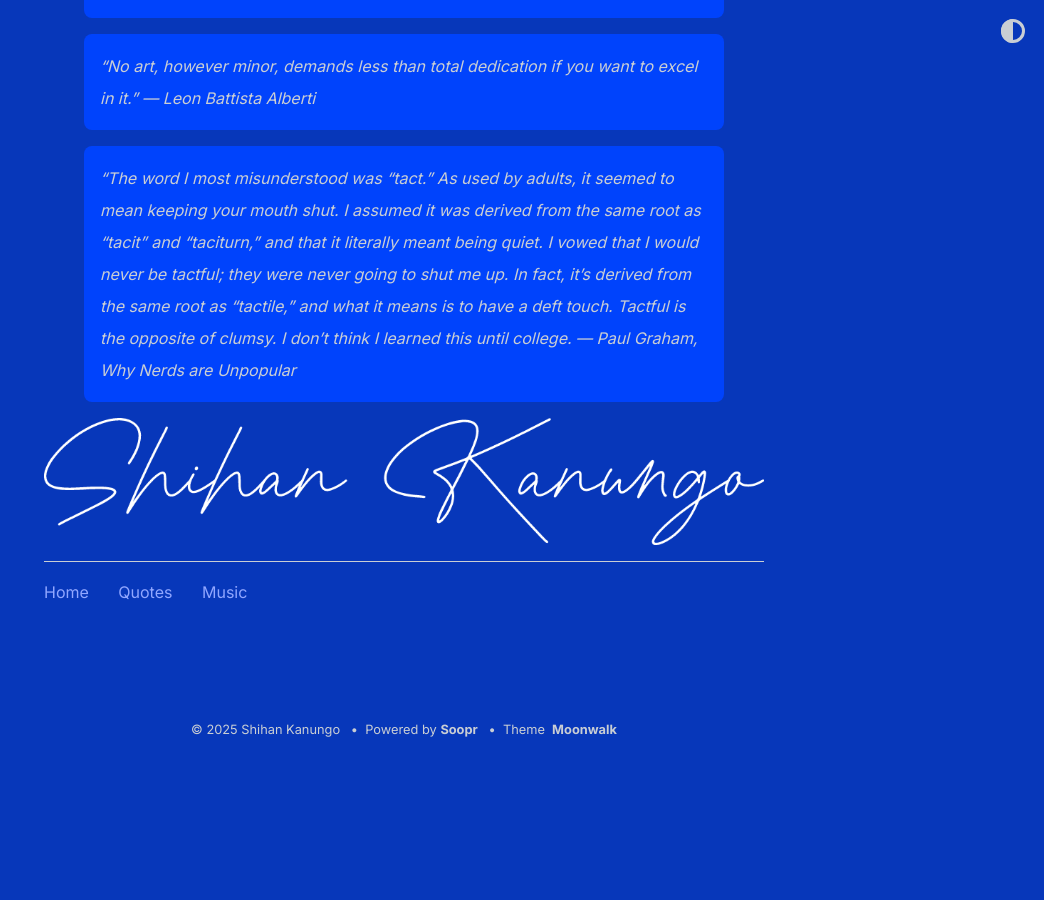
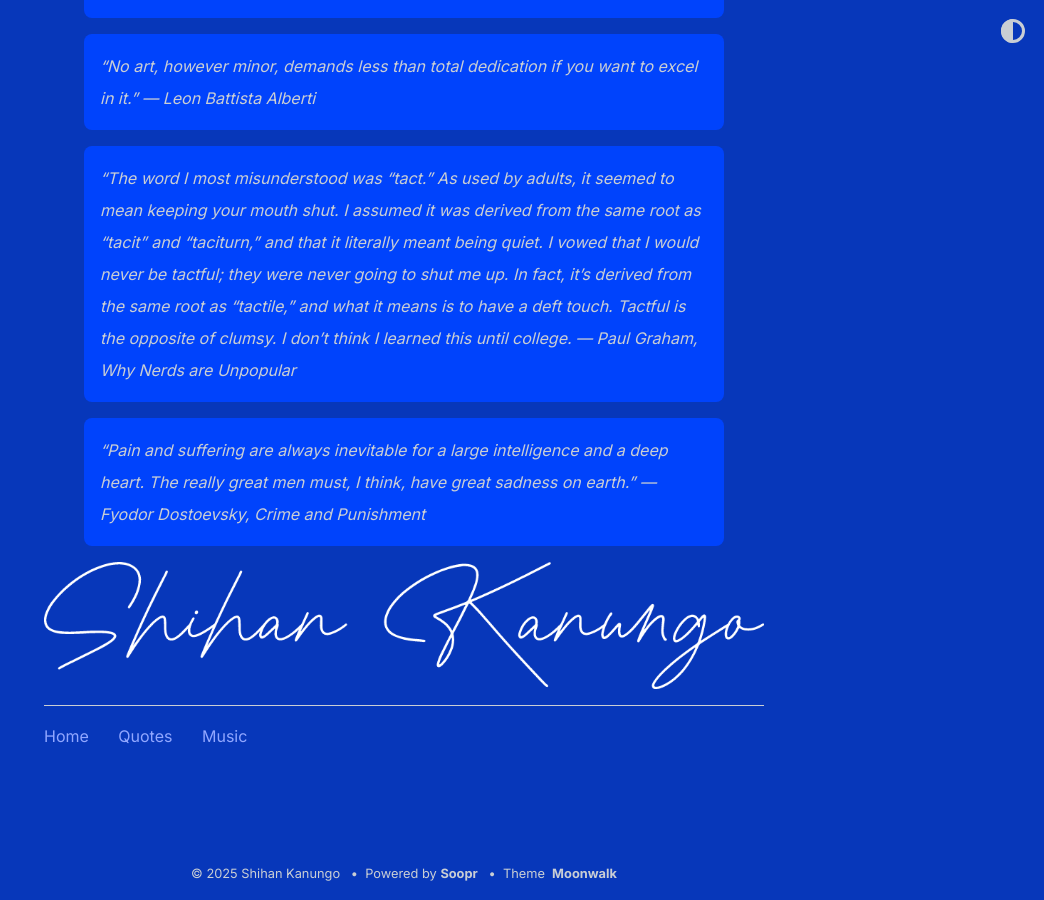
Before and after one commit to shihankanungo/shihankanungo.github.io, a Jekyll site: the page built from about.md, in a window 1280 px wide and 900 px high, scrolled down 2840 px. Shown: the whole window, without its empty margins (236-1280 px from the left). Built offline with Jekyll 4.4.1, drawn with Linux system fonts in a browser that asks for light colours; before the commit the page ends 3596 px from its top, so only the background shows below that.

Commit message:
Update about.md

```diff
--- a/about.md
+++ b/about.md
@@ -29,5 +29,7 @@ When I’m learning about a new subject, for example, I set a timer, silence my
 
 > "The word I most misunderstood was "tact." As used by adults, it seemed to mean keeping your mouth shut. I assumed it was derived from the same root as "tacit" and "taciturn," and that it literally meant being quiet. I vowed that I would never be tactful; they were never going to shut me up. In fact, it's derived from the same root as "tactile," and what it means is to have a deft touch. Tactful is the opposite of clumsy. I don't think I learned this until college.  --- Paul Graham, <i>Why Nerds are Unpopular</i>
 
+> "Pain and suffering are always inevitable for a large intelligence and a deep heart. The really great men must, I think, have great sadness on earth." --- Fyodor Dostoevsky, <i>Crime and Punishment</i>
+
 
 ![a](signature.png)
```
